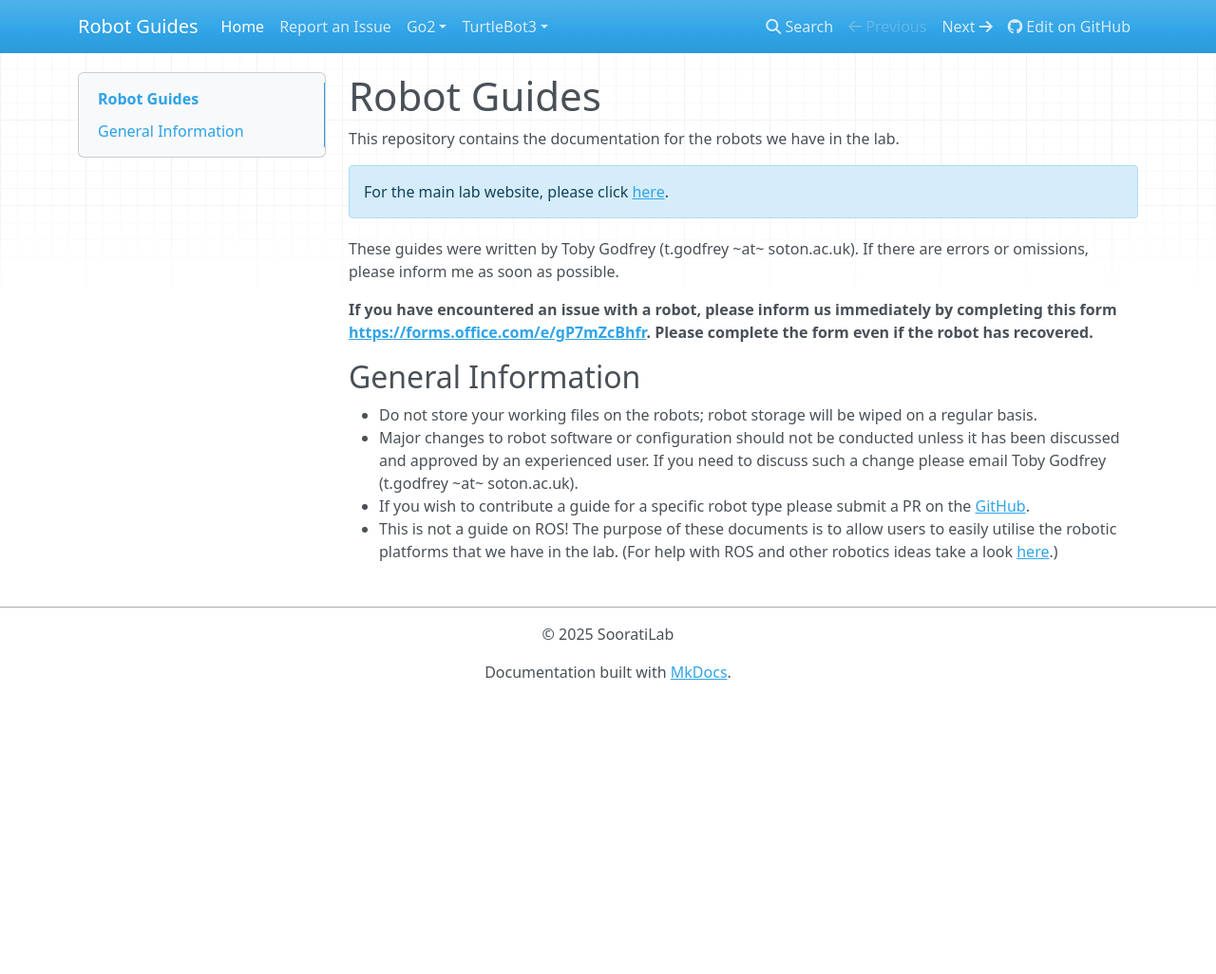
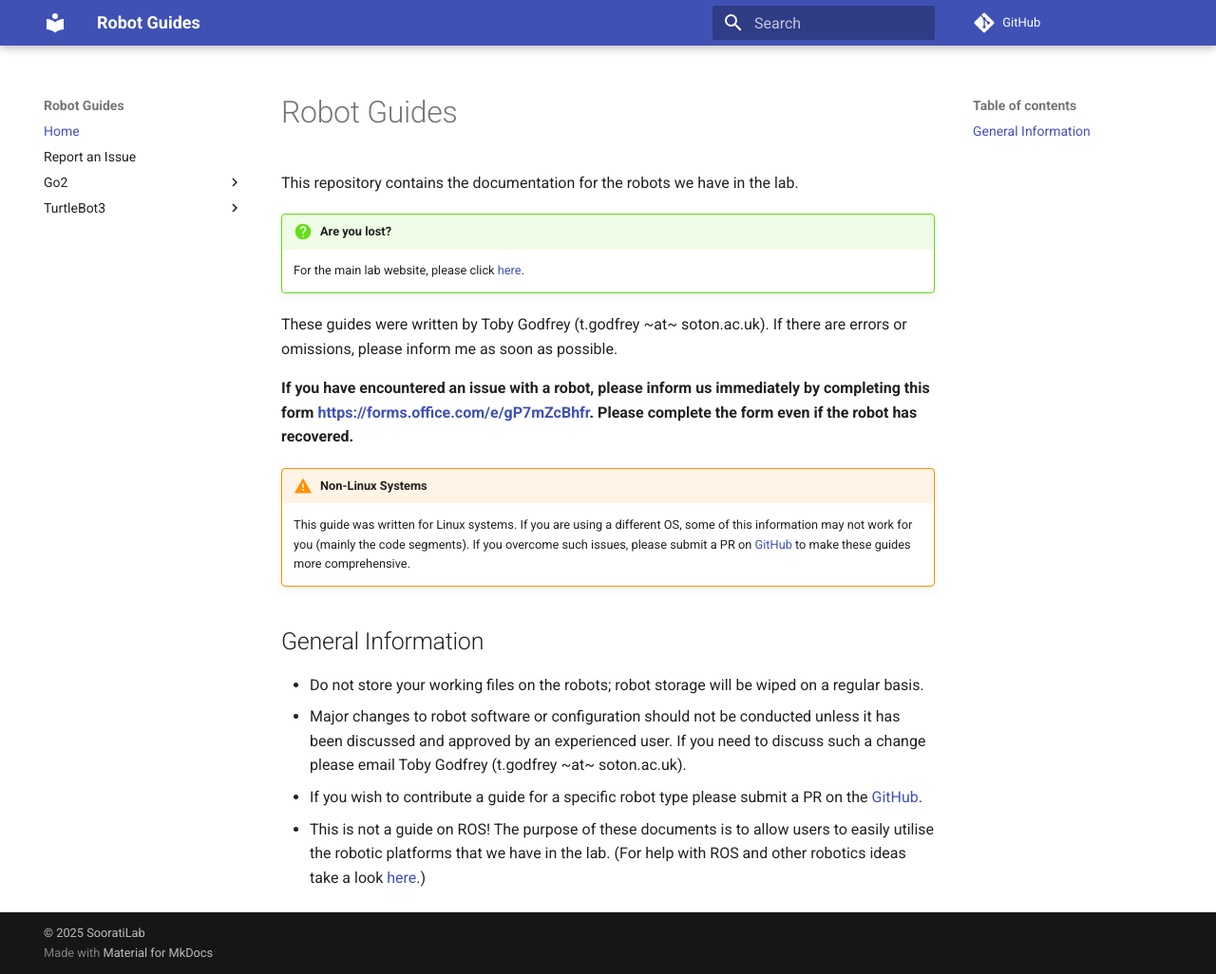
Before and after one commit to SooratiLab/RobotGuides, an MkDocs documentation site: the page built from docs/index.md, in a window 1280 px wide and 1026 px high. Shown: the whole window at 95% size. Built offline with MkDocs 1.6.1 and Material for MkDocs 9.7.7, drawn with Linux system fonts in a browser that asks for light colours; nearby versions of some CDN libraries; comment, search, counter and statistics services are not loaded.

Commit message:
Theme overhaul

```diff
--- a/docs/index.md
+++ b/docs/index.md
@@ -2,12 +2,15 @@
 
 This repository contains the documentation for the robots we have in the lab.
 
-!!!note ""
+!!!question "Are you lost?"
     For the main lab website, please click [here](https://sooratilab.com).
 
 These guides were written by Toby Godfrey (t.godfrey ~at~ soton.ac.uk). If there are errors or omissions, please inform me as soon as possible.
 
 **If you have encountered an issue with a robot, please inform us immediately by completing this form <https://forms.office.com/e/gP7mZcBhfr>. Please complete the form even if the robot has recovered.**
+
+!!!warning "Non-Linux Systems"
+    This guide was written for Linux systems. If you are using a different OS, some of this information may not work for you (mainly the code segments). If you overcome such issues, please submit a PR on [GitHub](https://github.com/sooratilab/robotguides/) to make these guides more comprehensive.
 
 ## General Information
 
--- a/mkdocs.yml
+++ b/mkdocs.yml
@@ -7,7 +7,24 @@ copyright: © 2025 SooratiLab
 repo_url: https://github.com/sooratilab/robotguides
 edit_uri: blob/main/docs/
 
-theme: mkdocs # readthedocs
+# theme: mkdocs # readthedocs
+
+theme:
+  name: material
+  # icon:
+  #   admonition:
+  #     note: octicons/tag-16
+  #     abstract: octicons/checklist-16
+  #     info: octicons/info-16
+  #     tip: octicons/squirrel-16
+  #     success: octicons/check-16
+  #     question: octicons/question-16
+  #     warning: octicons/alert-16
+  #     failure: octicons/x-circle-16
+  #     danger: octicons/zap-16
+  #     bug: octicons/bug-16
+  #     example: octicons/beaker-16
+  #     quote: octicons/quote-16
 
 markdown_extensions:
   - admonition
```
Also changed, not shown: docs/go2/getting_started.md (+4 -1 lines), docs/go2/ros_control.md (+5 -5 lines), docs/turtlebot3/getting_started.md (+2 -2 lines).
